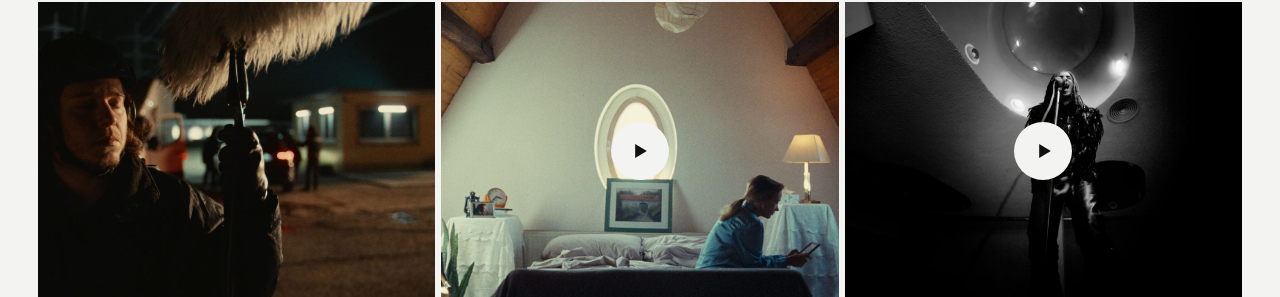
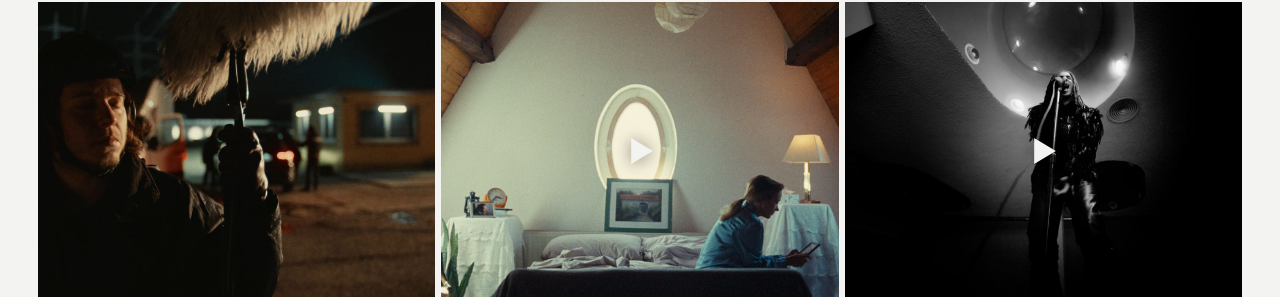
Before and after one commit to mathiesinfo-collab/mathiessimon.de, a plain HTML site: page index.html in a window 1280 px wide. Shown: the part 652-949 px from the top of the page. Drawn offline with Linux system fonts and the light colour scheme.

Commit message:
Add files via upload

```diff
--- a/index.html
+++ b/index.html
@@ -152,10 +152,10 @@ section{position:relative}
 .intro-txt a{text-decoration:underline;text-decoration-thickness:2px;text-underline-offset:.12em;transition:color .3s}
 .intro-txt a:hover{color:var(--accent)}
 .card .media{display:block;width:100%;position:relative;cursor:pointer}
-.card .play{position:absolute;left:50%;top:50%;width:58px;height:58px;margin:-29px 0 0 -29px;border-radius:50%;z-index:2;display:flex;align-items:center;justify-content:center;
-  background:var(--bg);color:var(--fg);transition:transform .45s var(--ease),background .3s,color .3s}
-.card .play svg{width:12px;height:14px;margin-left:3px;fill:currentColor}
-.card .play:hover{transform:scale(1.1);background:var(--fg);color:var(--bg)}
+.card .play{position:absolute;left:50%;top:50%;width:64px;height:64px;margin:-32px 0 0 -32px;z-index:2;display:flex;align-items:center;justify-content:center;
+  color:var(--bg);transition:transform .45s var(--ease)}
+.card .play svg{width:22px;height:26px;margin-left:4px;fill:currentColor;filter:drop-shadow(0 1px 8px rgba(0,0,0,.45))}
+.card .play:hover{transform:scale(1.18)}
 .card .t{text-align:left}
 .g{color:var(--mute)}
 .card .t:hover{text-decoration:underline}
```
